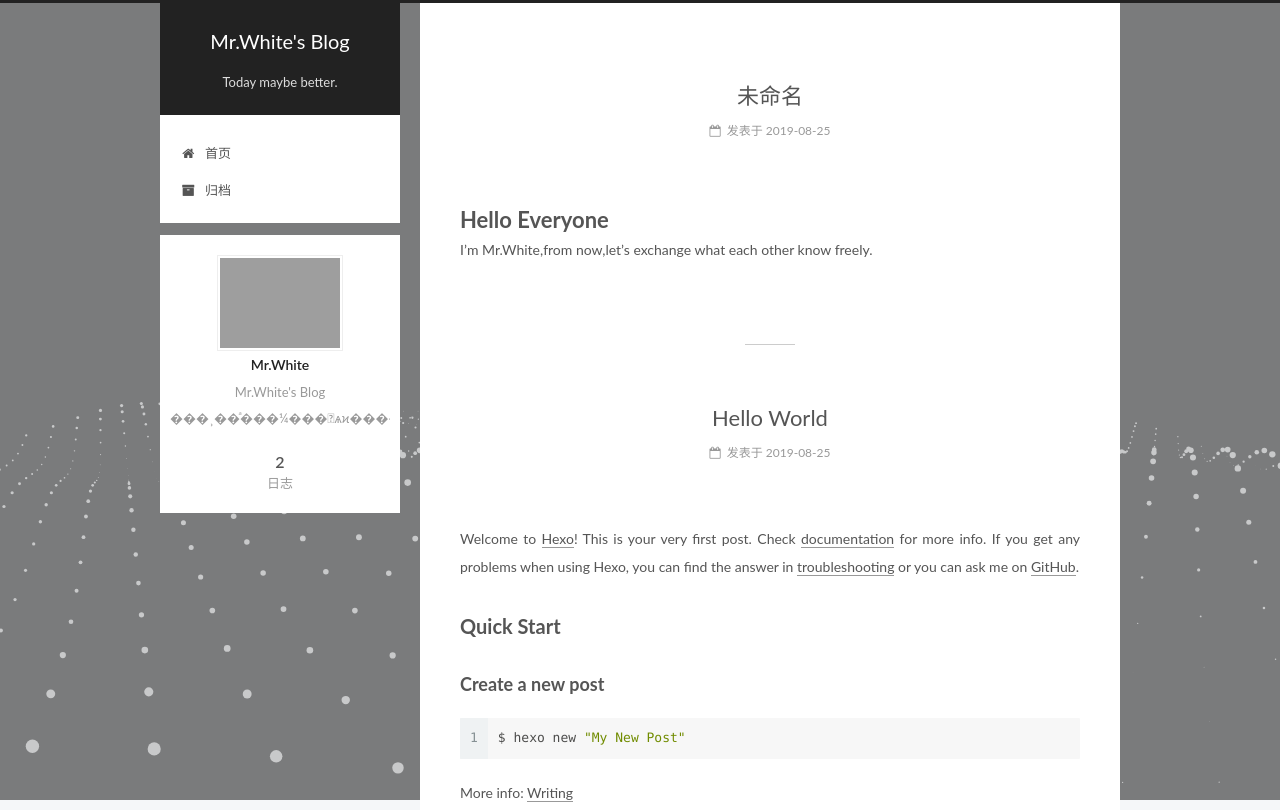
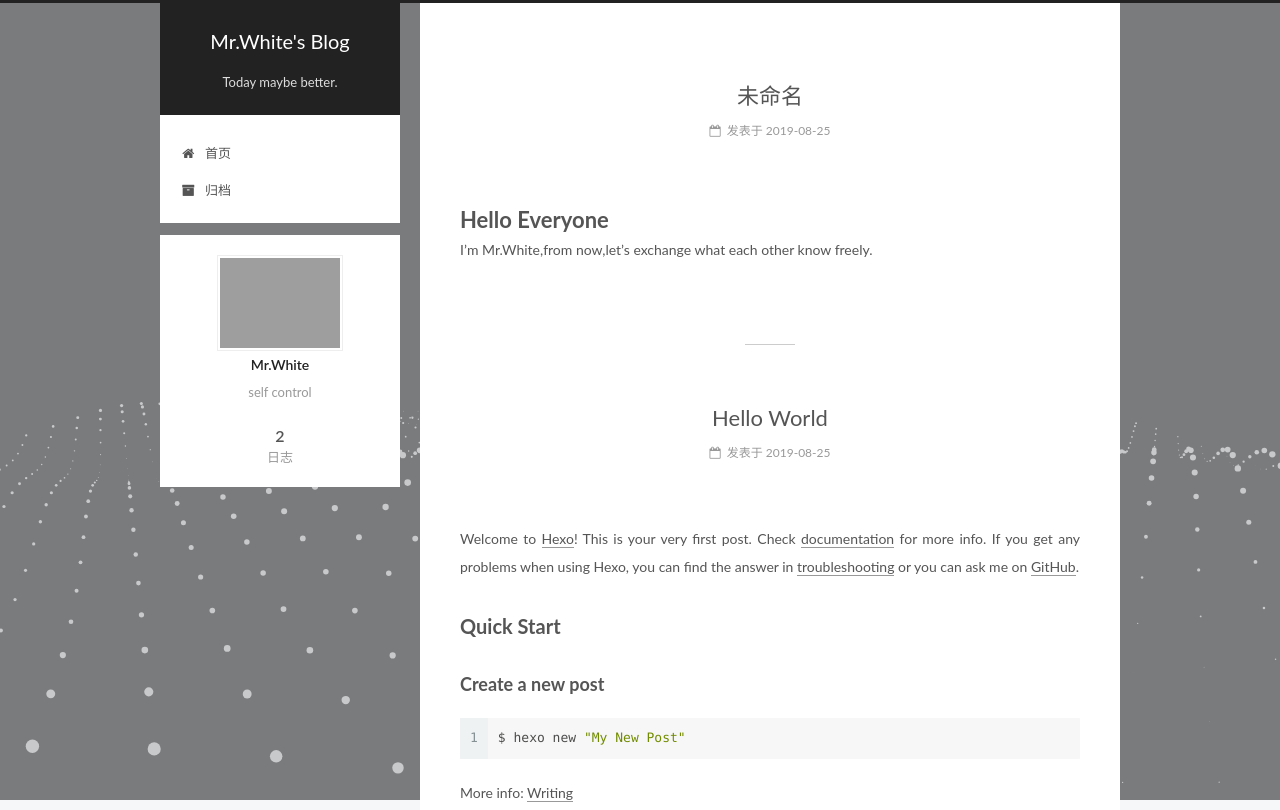
Before and after one commit to MrWhite-git/MrWhite-git.github.io, a plain HTML site: page index.html in a window 1280 px wide. Shown: the top 810 px of the page. Drawn offline with Linux system fonts and the light colour scheme; grey boxes are pictures that could not be loaded; animation ran at ten frames a second.

Commit message:
Site updated: 2019-08-26 13:50:02

```diff
--- a/css/main.css
+++ b/css/main.css
@@ -1823,7 +1823,7 @@ pre .javascript .function {
   width: 4px;
   height: 4px;
   border-radius: 50%;
-  background: #ffdd63;
+  background: #2dffcc;
 }
 .links-of-blogroll {
   font-size: 13px;
--- a/index.html
+++ b/index.html
@@ -79,17 +79,17 @@
 
 
 
-<meta name="description" content="Mr.White&apos;s Blog ���˲��ͣ���¼���ѧϰ�����ĵõ�">
+<meta name="description" content="self control">
 <meta name="keywords" content="Mr.White">
 <meta property="og:type" content="website">
 <meta property="og:title" content="Mr.White&#39;s Blog">
 <meta property="og:url" content="http://yoursite.com/index.html">
 <meta property="og:site_name" content="Mr.White&#39;s Blog">
-<meta property="og:description" content="Mr.White&apos;s Blog ���˲��ͣ���¼���ѧϰ�����ĵõ�">
+<meta property="og:description" content="self control">
 <meta property="og:locale" content="zh-Hans">
 <meta name="twitter:card" content="summary">
 <meta name="twitter:title" content="Mr.White&#39;s Blog">
-<meta name="twitter:description" content="Mr.White&apos;s Blog ���˲��ͣ���¼���ѧϰ�����ĵõ�">
+<meta name="twitter:description" content="self control">
 
 
 
@@ -510,7 +510,7 @@
               <img class="site-author-image" itemprop="image" src="http://img5.imgtn.bdimg.com/it/u=1043977011,2291928950&fm=26&gp=0.jpg" alt="Mr.White">
 
               <p class="site-author-name" itemprop="name">Mr.White</p>
-              <p class="site-description motion-element" itemprop="description">Mr.White's Blog ���˲��ͣ���¼���ѧϰ�����ĵõ�</p>
+              <p class="site-description motion-element" itemprop="description">self control</p>
           </div>
 
           <nav class="site-state motion-element">
```
Also changed, not shown: 2019/08/25/Hello-Everyone/index.html (+1 -1 lines), 2019/08/25/hello-world/index.html (+1 -1 lines), archives/2019/08/index.html (+4 -4 lines), archives/2019/index.html (+4 -4 lines), archives/index.html (+4 -4 lines).
